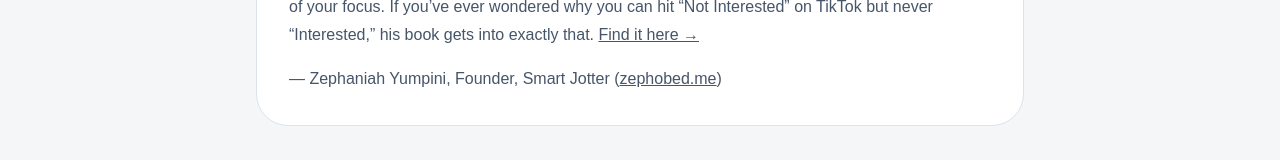
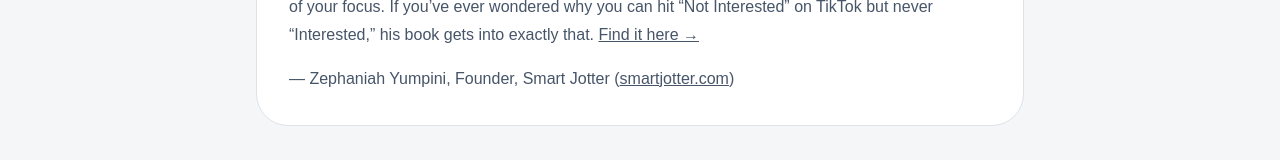
Before and after one commit to Zeph-cmd/smart-jotter, a Next.js app in the folder frontend/: page /about in a window 1280 px wide. Shown: the part 1294-1454 px from the top of the page. Built offline with nearby package versions, Linux system fonts and the light colour scheme; no server answers.

Commit message:
Remove clickable glow and update Z section link

```diff
--- a/frontend/app/about/page.tsx
+++ b/frontend/app/about/page.tsx
@@ -115,12 +115,12 @@ export default function AboutPage() {
       <PageParagraph>
         &mdash; Zephaniah Yumpini, Founder, Smart Jotter (
         <a
-          href="https://zephobed.me"
+          href="https://smartjotter.com"
           target="_blank"
           rel="noopener noreferrer"
           className="font-medium text-slate-600 underline transition hover:text-ink dark:text-slate-300 dark:hover:text-white"
         >
-          zephobed.me
+          smartjotter.com
         </a>
         )
       </PageParagraph>
--- a/frontend/app/globals.css
+++ b/frontend/app/globals.css
@@ -4,6 +4,7 @@
 
 :root {
   color-scheme: light;
+  -webkit-tap-highlight-color: transparent;
 }
 
 .dark {
@@ -42,3 +43,14 @@ div {
   text-shadow: none !important;
   filter: none !important;
 }
+
+a,
+button,
+a:focus,
+a:focus-visible,
+button:focus,
+button:focus-visible {
+  outline: none !important;
+  box-shadow: none !important;
+  -webkit-tap-highlight-color: transparent;
+}
```
